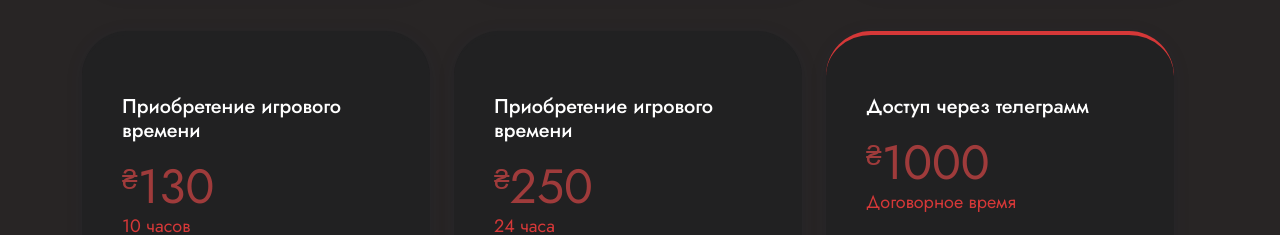
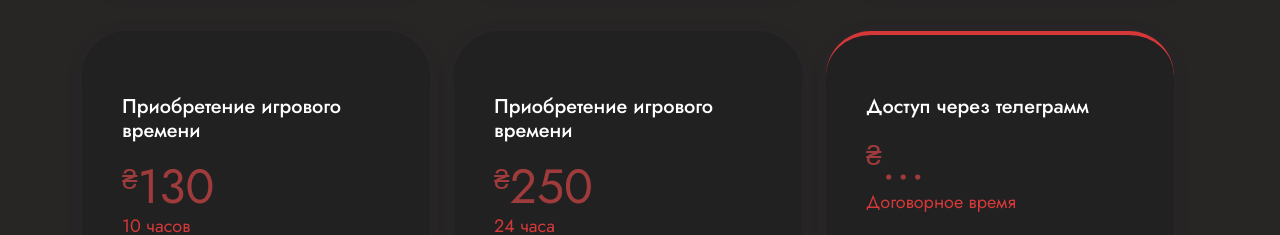
Before and after one commit to XENOX-Cloud/XENOX-Cloud.github.io, a plain HTML site: page index.html in a window 1280 px wide. Shown: the part 2420-2655 px from the top of the page. Drawn offline with nearby package versions, Linux system fonts and the light colour scheme.

Commit message:
Update index.html

```diff
--- a/index.html
+++ b/index.html
@@ -245,7 +245,7 @@
             <div class="col-lg-4 mt-4 mt-lg-0" data-aos="fade-up" data-aos-delay="300">
               <div class="box featured">
                 <h3>Доступ через телеграмм</h3>
-                <h4><sup>₴</sup>1000<span>Договорное время</span></h4>
+                <h4><sup>₴</sup>...<span>Договорное время</span></h4>
                 <a href="https://send.monobank.ua/jar/8dx3ULCvf6" class="buy-btn">Приобрести</a>
               </div>
             </div>
```
